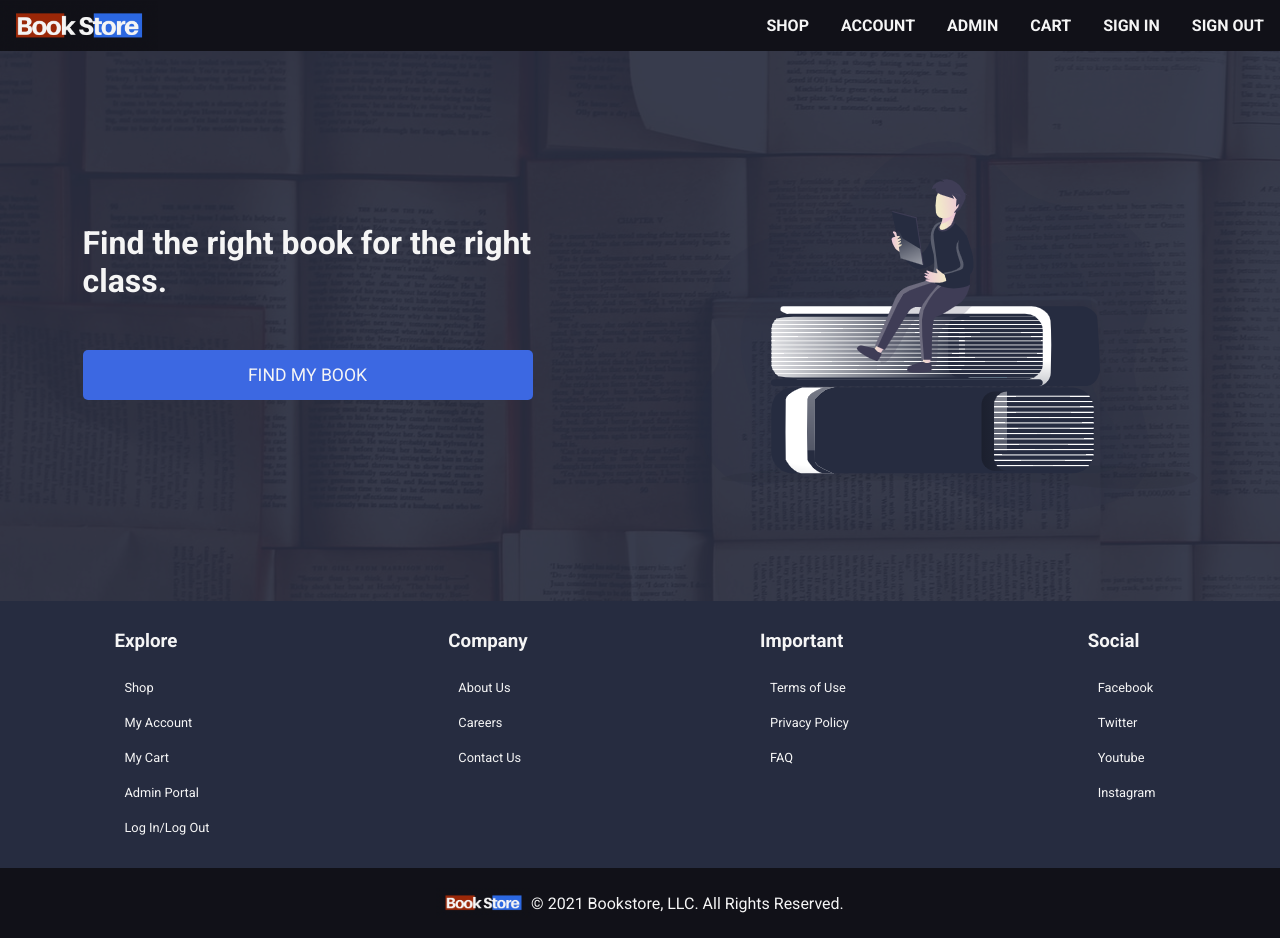
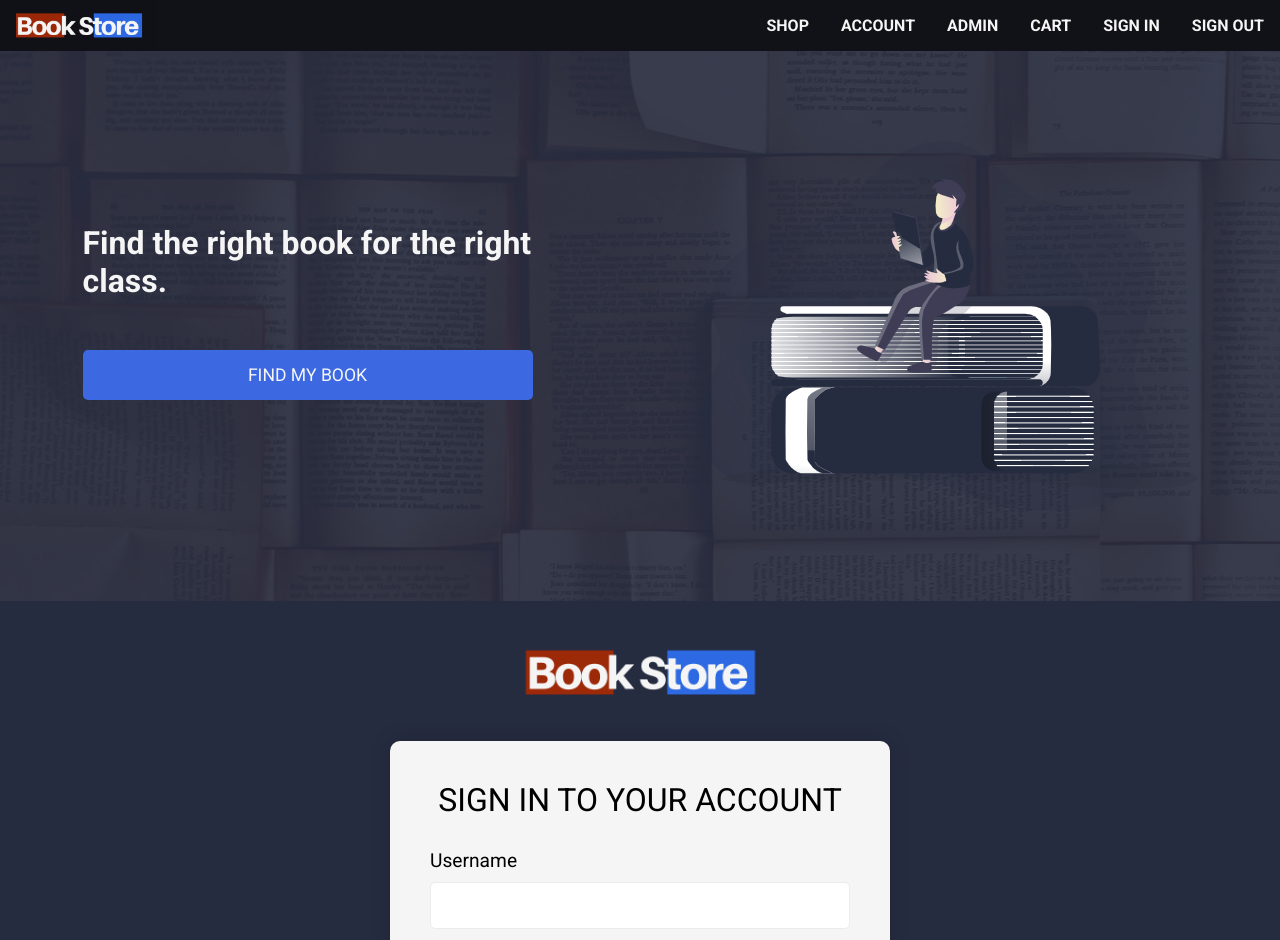
Before and after one commit to joshuasells/termProjectAWAD, a React (Create React App) app: page / in a window 1280 px wide. Shown: the top 940 px of the page. Built offline with nearby package versions, Linux system fonts and the light colour scheme.

Commit message:
starts the development of the createAccount component

```diff
--- /dev/null
+++ b/src/components/micro-components/CreateAccount.js
@@ -0,0 +1,34 @@
+import React from 'react';
+import '../../stylesheets/CreateAccount.css';
+import Logo from './Logo';
+import TextInput from './TextInput';
+import Button from './Button';
+
+class CreateAccount extends React.Component {
+  constructor(props) {
+    super(props);
+    this.state = {
+      ye: 'ye'
+    };
+  }
+
+  render() {
+    return (
+      <>
+        <div className="CreateAccount__">
+          <Logo className="Logo" color="light" />
+          <div className="container">
+            <form>
+              <h1>CREATE AN ACCOUNT</h1>
+              <TextInput label="First Name" type="text" name="fName" id="fName" />
+              <TextInput label="Last Name" type="text" name="lName" id="lName" />
+              <TextInput label="Username" type="text" name="username" id="username" />
+            </form>
+          </div>
+        </div>
+      </>
+    );
+  }
+}
+
+export default CreateAccount;
--- a/src/components/pages/Master.js
+++ b/src/components/pages/Master.js
@@ -5,12 +5,14 @@ import TextInput from '../micro-components/TextInput';
 import Button from '../micro-components/Button';
 import Header from '../micro-components/Header';
 import Footer from '../micro-components/Footer';
+import CreateAccount from '../micro-components/CreateAccount';
 
 function Master(props) {
   return (
     <>
       <Navbar />
       <Header />
+      <Login />
       <Footer />
     </>
   )
```
Also changed, not shown: src/stylesheets/CreateAccount.css (added).
